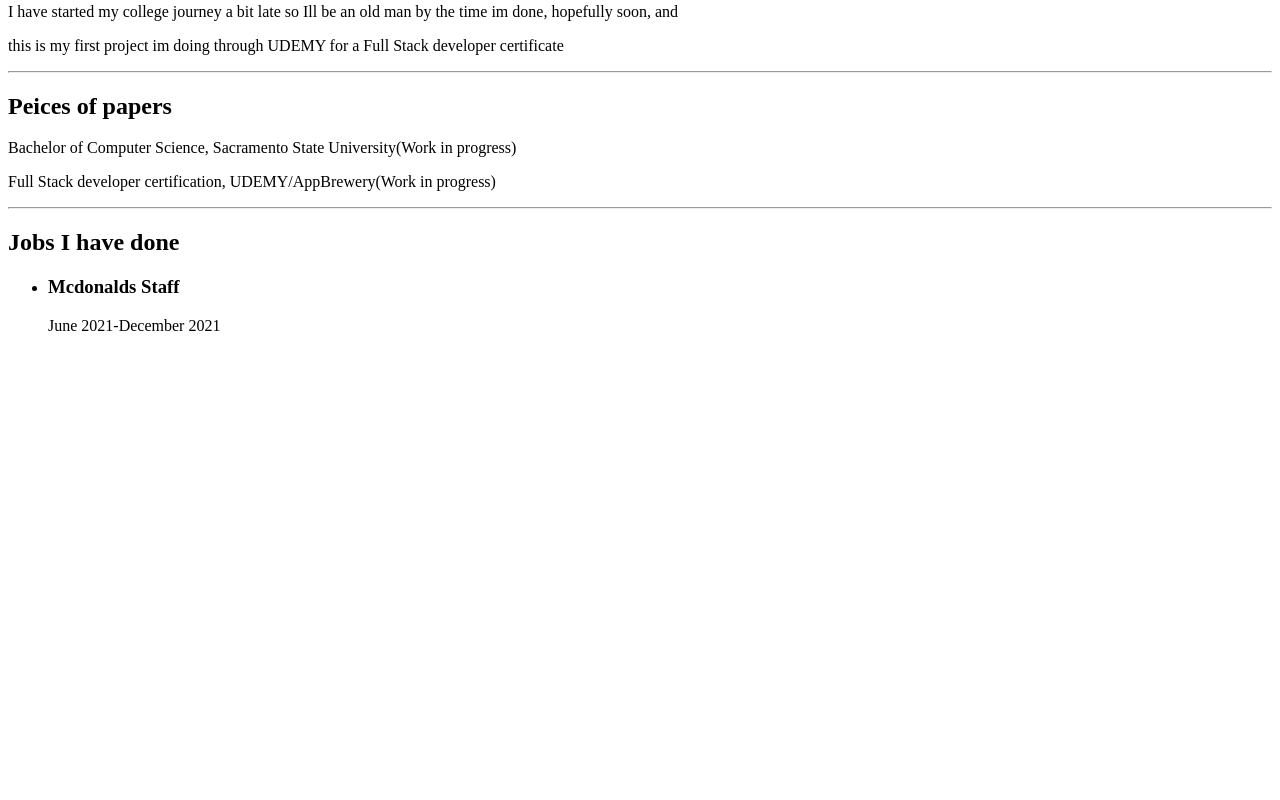
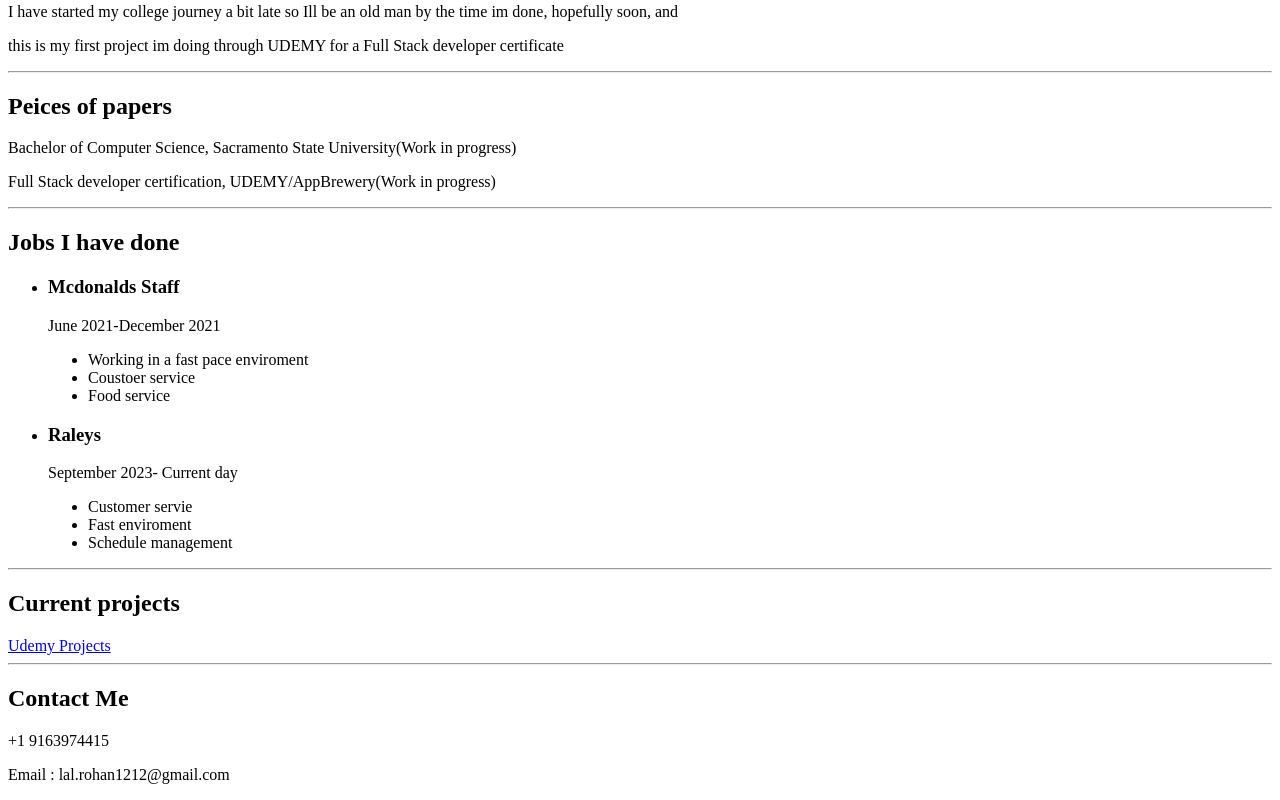
Before and after one commit to RohanL1212/UDEMY-CAPSTONE1, a plain HTML site: page index.html in a window 1280 px wide. Shown: the part 429-1229 px from the top of the page. Before the commit the page ends 800 px from the top, so only its background shows below. Drawn offline with Linux system fonts and the light colour scheme.

Commit message:
Add files via upload

```diff
--- a/index.html
+++ b/index.html
@@ -18,10 +18,31 @@
     <p>Bachelor of Computer Science, Sacramento State University(Work in progress)</p>
     <p>Full Stack developer certification, UDEMY/AppBrewery(Work in progress)</p>
     <hr>
-    <h2>Jobs I have done</h2>
+        <h2>Jobs I have done</h2>
+         <ul>
+          <li><h3>Mcdonalds Staff</h3></li>
+        </ul>
+            <p style="margin-left: 40px;">June 2021-December 2021</p>
+             <ul style="margin-left: 40px;">
+                <li>Working in a fast pace enviroment </li>
+                <li>Coustoer service</li>
+                <li>Food service</li>
+    </ul>
     <ul>
-        <li><h3>Mcdonalds Staff</h3></li>
+        <li><h3>Raleys</h3></li>
     </ul>
-    <p style="margin-left: 40px;">June 2021-December 2021</p>
+    <p style="margin-left: 40px;">September 2023- Current day</p>
+      <ul style="margin-left: 40px">
+            <li>Customer servie</li>
+            <li>Fast enviroment</li>
+            <li>Schedule management</li>
+        </ul>
+    <hr>
+    <h2>Current projects</h2>
+    <a href="https://rohanl1212.github.io/AAA/"> Udemy Projects</a>
+    <hr>
+    <h2> Contact Me</h2>
+    <p>+1 9163974415</p>
+    <P>Email : lal.rohan1212@gmail.com</P>
 </body>
 </html>
```
